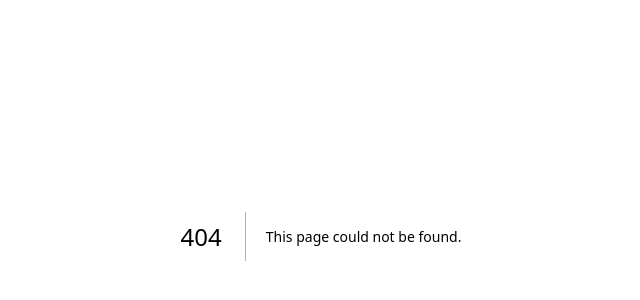
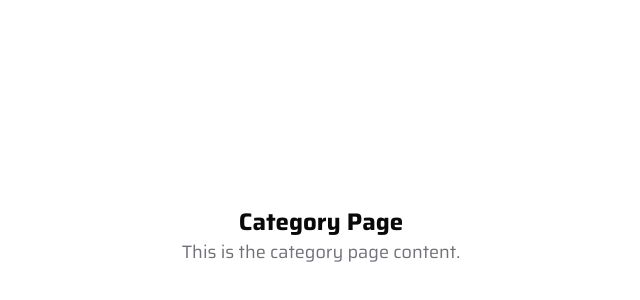
Before and after one commit to mfjack/brewdesk, a Next.js app: page /category in a window 1280 px wide. Before the commit this address had no page. Shown: the part 164-464 px from the top of the page, without its empty margins (319-959 px from the left). Built offline with nearby package versions, Linux system fonts and the light colour scheme.

Commit message:
feat: add Category, Kitchen, and Product pages with basic layout

```diff
--- /dev/null
+++ b/app/category/page.tsx
@@ -0,0 +1,8 @@
+export default function CategoryPage() {
+   return (
+      <div className="flex flex-col items-center justify-center h-screen">
+         <h1 className="text-2xl font-bold">Category Page</h1>
+         <p className="text-lg text-muted-foreground">This is the category page content.</p>
+      </div>
+   );
+}
--- /dev/null
+++ b/app/kitchen/page.tsx
@@ -0,0 +1,8 @@
+export default function KitchenPage() {
+   return (
+      <div className="flex flex-col items-center justify-center h-screen">
+         <h1 className="text-2xl font-bold">Kitchen Page</h1>
+         <p className="text-lg text-muted-foreground">This is the kitchen page content.</p>
+      </div>
+   );
+}
--- /dev/null
+++ b/app/product/page.tsx
@@ -0,0 +1,8 @@
+export default function ProductPage() {
+   return (
+      <div className="flex flex-col items-center justify-center h-screen">
+         <h1 className="text-2xl font-bold">Product Page</h1>
+         <p className="text-lg text-muted-foreground">This is the product page content.</p>
+      </div>
+   );
+}
```
